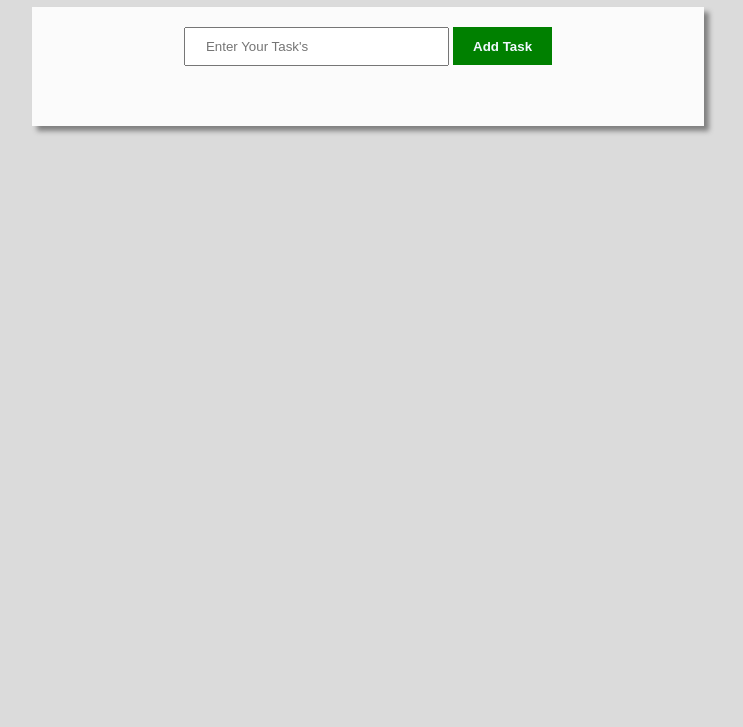
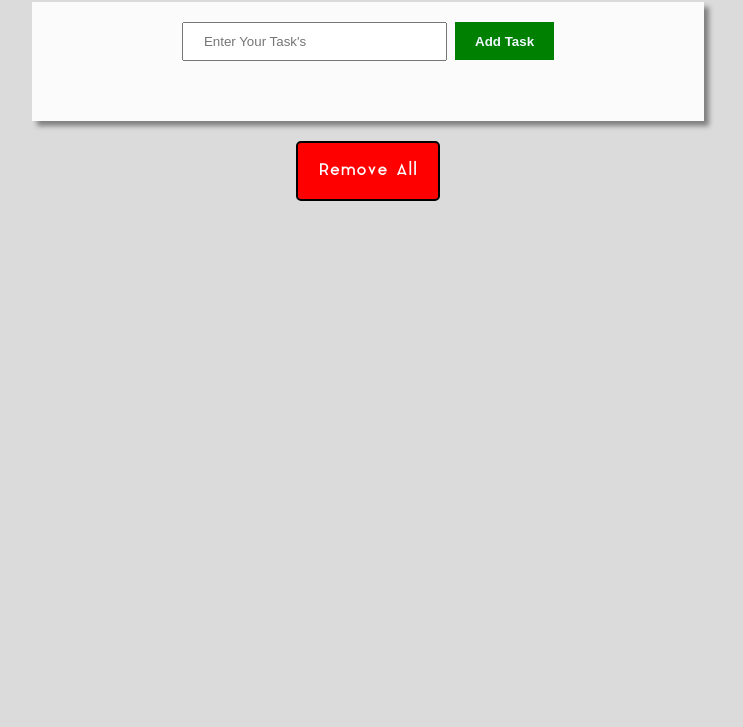
Before and after one commit to salauddin36/todo-list-practice, a plain HTML site: page index.html in a window 1280 px wide. Shown: the part 73-800 px from the top of the page, without its empty margins (272-1015 px from the left). Drawn offline with Linux system fonts and the light colour scheme.

Commit message:
aquaFont

```diff
--- a/index.html
+++ b/index.html
@@ -5,8 +5,8 @@
     <meta http-equiv="X-UA-Compatible" content="IE=edge">
     <meta name="viewport" content="width=device-width, initial-scale=1.0">
     <title>Todo list</title>
-    <link rel="stylesheet" href="style2.css">
-    <script src="./script2.js" defer></script>
+    <link rel="stylesheet" href="style.css">
+    <script src="./script.js" defer></script>
     <link rel="icon" href="./img/icon.png" type="image/png">
 </head>
 <body>
@@ -17,7 +17,10 @@
         <input type="submit" value="Add Task" id="submit" onclick="addtask()">
 
         <table id="table">   </table>
+    </div>
 
+    <div class="reset">
+        <a onclick="removeAll()">Remove All</a>
     </div>
 </body>
 </html>
--- a/script2.js
+++ b/script.js
@@ -41,3 +41,8 @@ function removeRow(e){
     let tab =document.getElementById('table');
     tab.deleteRow(e.parentNode.parentNode.rowIndex);
 }
+
+// remove all
+function removeAll(){
+    document.querySelector("#table").innerHTML='';
+}
--- a/style2.css
+++ b/style.css
@@ -1,8 +1,14 @@
+@font-face {
+    font-family: 'aqua grotesque regular';
+    src: url(./fonts/aqua.ttf);
+}
 body{
     background-color: rgb(219, 219, 219);
+    font-family: 'aqua grotesque regular';
 }
 h1{
-    text-align: center
+    text-align: center;
+    font-family: 'aqua grotesque regular';
 }
 .container{
     text-align: center;
@@ -43,6 +49,19 @@ tr{
 .striketaskDone{
     text-decoration: line-through;
 }
+.reset a{
+    text-align: center;
+    display:block;
+    padding: 20px;
+    width: 100px;
+    background-color: red;
+    border: 2px solid black;
+    border-radius: 5px;
+    color: white;
+    font-weight: 500;
+    margin: 0 auto;
+    cursor: pointer;
+}
 
 
 @media screen and (max-width: 768px) {
```
Also changed, not shown: fonts/aqua.ttf (added).
